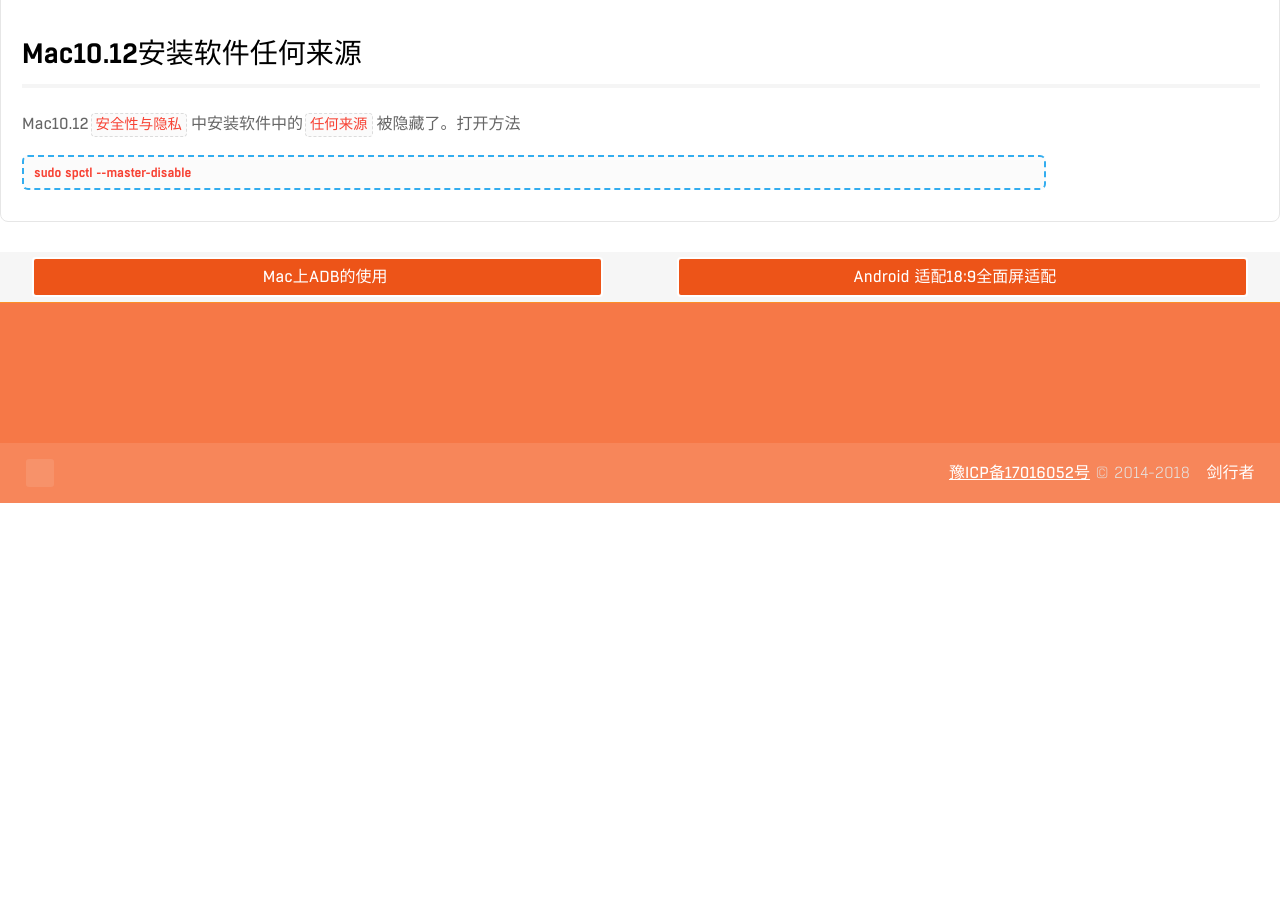
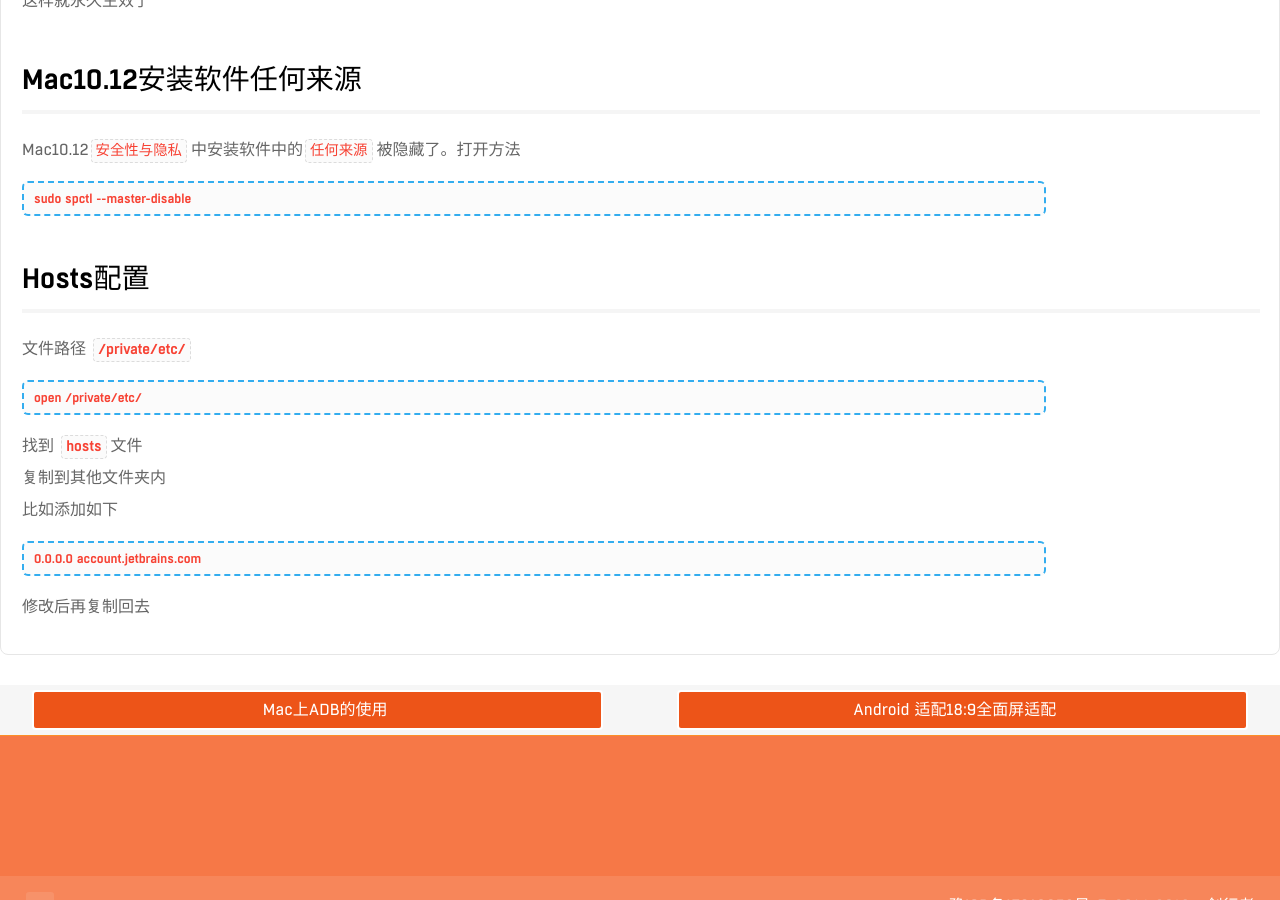
Before and after one commit to psvmc/myblog_jekyll, a Jekyll site: the page built from _posts/2018-09-09-mac-operation.md, in a window 1280 px wide and 900 px high, scrolled down 2039 px. Built offline with Jekyll 4.4.1, drawn with Linux system fonts in a browser that asks for light colours; comment, search, counter and statistics services are not loaded; before the commit the page ends 2542 px from its top, so only the background shows below that.

Commit message:
文章更新

````diff
--- a/_posts/2018-09-09-mac-operation.md
+++ b/_posts/2018-09-09-mac-operation.md
@@ -91,3 +91,25 @@
 ```
 sudo spctl --master-disable
 ```
+
+
+
+## Hosts配置
+
+文件路径 `/private/etc/`
+
+```bash
+open /private/etc/
+```
+
+找到 `hosts`文件
+
+复制到其他文件夹内
+
+比如添加如下
+
+```bash
+0.0.0.0 account.jetbrains.com
+```
+
+修改后再复制回去
````
